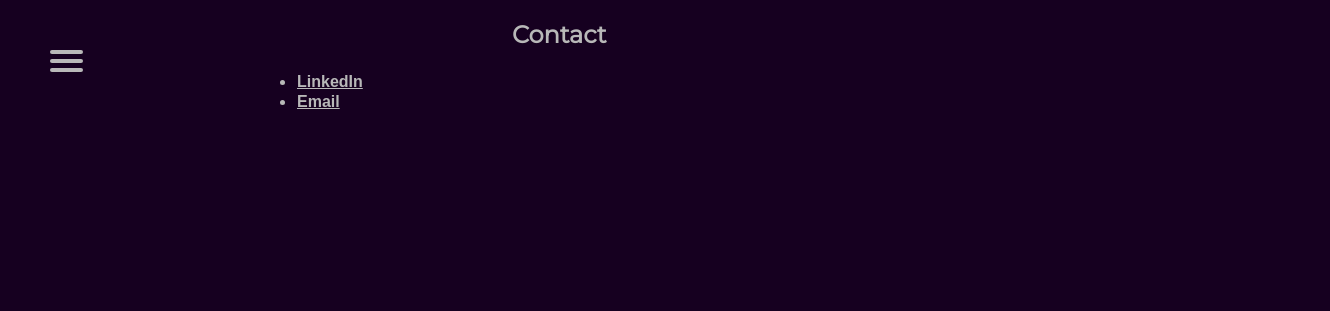
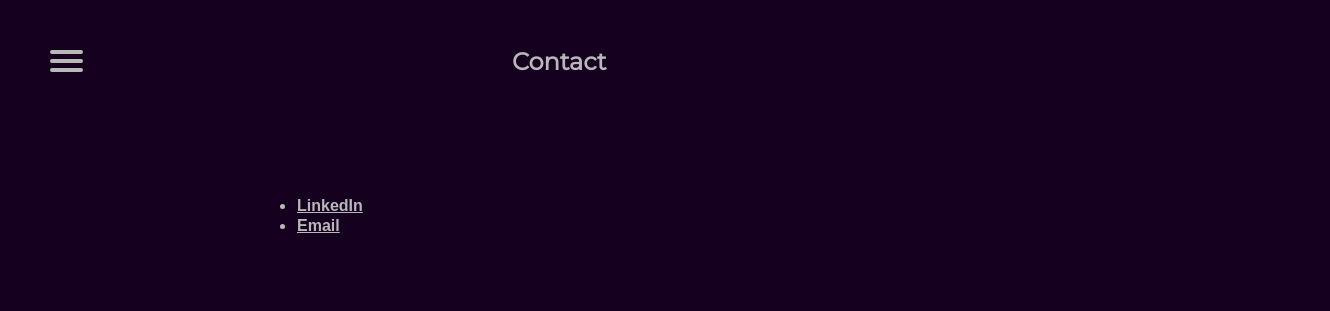
Before and after one commit to gaelanshively/gaelanshively.github.io, a plain HTML site: page contact.html in a window 1280 px wide. Shown: the whole page, 1330 px wide, since content can reach past the window. Drawn offline with Linux system fonts and the light colour scheme.

Commit message:
refactoring layouts

```diff
--- a/biolayout.css
+++ b/biolayout.css
@@ -14,7 +14,7 @@
     grid-row-end: 2;
   }
 
-.grid-two{
+.bio-body{
     grid-column-start: 2;
     grid-column-end: 5;
     grid-row-start: 3;
--- a/contact.html
+++ b/contact.html
@@ -8,12 +8,12 @@
     <title>Gaelan Shively</title>
     <link href="https://fonts.googleapis.com/css?family=Montserrat&display=swap" rel="stylesheet">
     <link rel="stylesheet" href="./style.css">
-    <link rel="stylesheet" href="./contactlayout.css">
+    <link rel="stylesheet" href="./layout.css">
 </head>
 
 <body>
-    <div class="grid-container">
-    <div class="sidebar">
+
+
     <nav role="navigation">
         <div id="menuToggle">
 
@@ -34,12 +34,12 @@
           </ul>
         </div>
       </nav>
-    </div>
 
-    <section class="grid-one">
+    <div class="grid-container">
+    <section class="header">
         <h1>Contact</h1>
     </section>
-        <section class="grid-two">
+        <section class="list-setup">
         <ul>
             <li><a href="http://www.linkedin.com/in/gaelanshively" target="_blank">LinkedIn</a></li>
             <li><a href="mailto:gaelanshively@gmail.com">Email</a></li>
--- a/contactlayout.css
+++ b/contactlayout.css
@@ -6,14 +6,14 @@
   }
 
 
-  .grid-one{
+  .header{
     grid-column-start: 3;
     grid-column-end: 4;
     grid-row-start: 1;
     grid-row-end: 2;
   }
 
-.grid-two{
+.list-steup{
     grid-column-start: 2;
     grid-column-end: 3;
     grid-row-start: 3;
--- a/layout.css
+++ b/layout.css
@@ -1,19 +1,45 @@
 
 .grid-container{
     display: grid;
+    height: 50vw;
+    width: 100vw;
     grid-template-columns: 20% 20% 20% 20% 20%;
-    grid-template-rows: 20% 20% 20% 20% 20%;
+    grid-template-rows: 25px 20% 20% 20% 20%;
   }
 
 
-  .grid-one{
+.title-card{
     grid-column-start: 2;
     grid-column-end: 4;
     grid-row-start: 3;
     grid-row-end: 4;
   }
 
+.header{
+    grid-column-start: 3;
+    grid-column-end: 4;
+    grid-row-start: 1;
+    grid-row-end: 2;
+  }
 
+.bio-body{
+    grid-column-start: 2;
+    grid-column-end: 5;
+    grid-row-start: 3;
+    grid-row-end: 6;
+}
+
+.list-setup{
+    grid-column-start: 2;
+    grid-column-end: 3;
+    grid-row-start: 3;
+    grid-row-end: 4;
+}
+
+.footnote{
+    grid-column-start: 2;
+    grid-row-start: 5;
+}
 .sidebar{
     grid-column-start: 1;
     grid-column-end: 2;
--- a/style.css
+++ b/style.css
@@ -160,79 +160,9 @@ a:active{
   font-weight: bold;
 }
 
-/* *{
-    font-family: Arial, Helvetica, sans-serif;
-
-
-
-
-}
-html{
-    background-image: url(./splash.jpg);
-    background-size: cover;
-    background-repeat: no-repeat;
-}
-
-body{
-   /* background-image: url("background2.jpg");
-   height: 100%;
-background-image: linear-gradient(to bottom right, #500268, rgb(2, 2, 128)) ;
-
-}
-
-.wrapper{
-    height:100vw;
-    display: grid;
-    grid-template-columns: 10% 10% 20% 20% 20% 10% 10%;
-
-    grid-template-rows: 5% 5fr 5%;
-
-
-
-}
-
-.gridone{
-
-    color: hsl(286, 96%, 21%);
-    grid-column-start: 1;
-    grid-column-end: 8;
-    grid-row-start: 1;
-    grid-row-end: 2;
-
-   border-width: 4px;
-
-}
-
-.gridtwo{
-
-    color: hsl(286, 96%, 21%);
-    grid-column-start: 1;
-    grid-column-end: 8;
-    grid-row-start: 2;
-    grid-row-end: 7;
-}
-
-.gridthree{
-    color: #ffffff;
-
-    grid-column-start: 2;
-    grid-column-end: 8;
-    grid-row-start: 2;
-    grid-row-end: 7;
-}
-
-.gridfour{
-    grid-column-start: 4;
-    grid-column-end: 5;
-    grid-row-start: 7;
-    justify-content: center;
-    color: aliceblue;
-}
-
-/*  */
-
 h1{
     font-family: 'Montserrat', sans-serif;
+    font-size: 25;
 }
 
 h2{
```
Also changed, not shown: bio.html (+5 -5 lines), index.html (+3 -1 lines), myprojects.html (+3 -3 lines), skills.html (+8 -6 lines).
